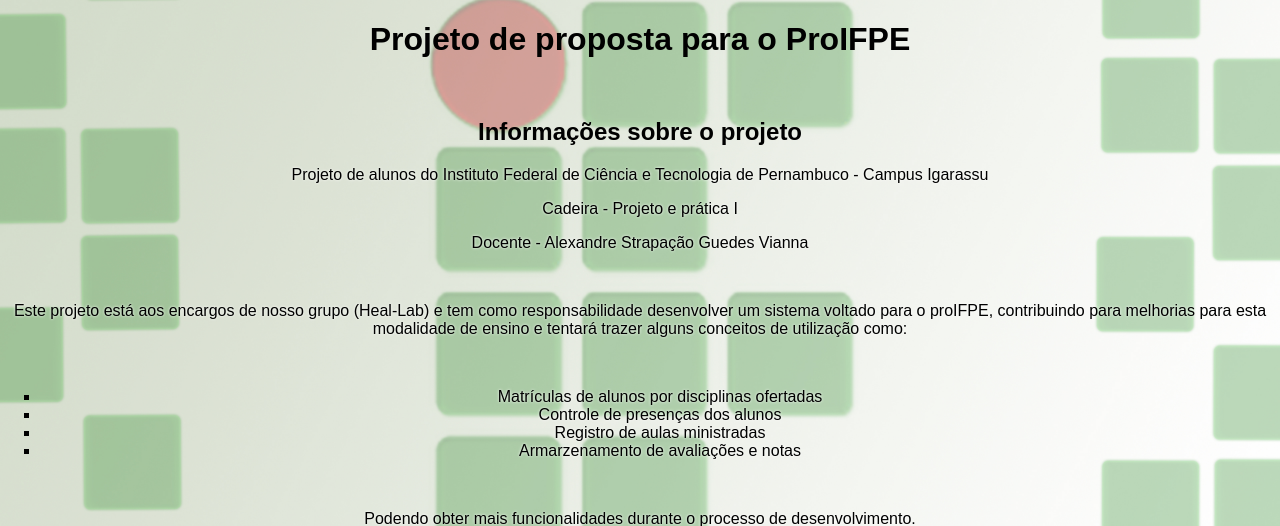
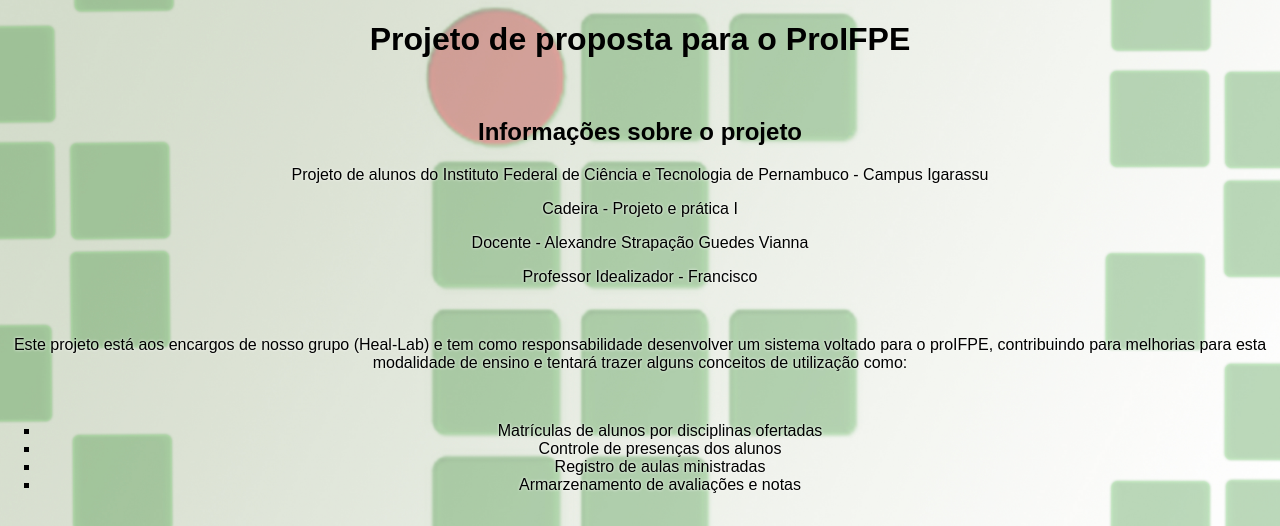
Before and after one commit to luuishenriique/Heal-Lab, a PHP site: page / in a window 1280 px wide. Shown: the part 70-596 px from the top of the page. Run offline with PHP 8.4, Linux system fonts and the light colour scheme.

Commit message:
Adicionando uma informação

```diff
--- a/projetos/proIFPE/index.php
+++ b/projetos/proIFPE/index.php
@@ -25,6 +25,7 @@
 	<p><?php echo "Projeto de alunos do Instituto Federal de Ciência e Tecnologia de Pernambuco - Campus Igarassu" ?></p>
 	<p><?php echo "Cadeira - Projeto e prática I" ?></p>
 	<p><?php echo "Docente - Alexandre Strapação Guedes Vianna" ?></p>
+	<p><?php echo "Professor Idealizador - Francisco" ?></p>
 	<br>
 	<p><?php echo "Este projeto está aos encargos de nosso grupo (Heal-Lab) e tem como responsabilidade desenvolver um sistema voltado para o proIFPE, contribuindo para melhorias para esta modalidade de ensino e tentará trazer alguns conceitos de utilização como: "; ?></p>
 	<br>
```
